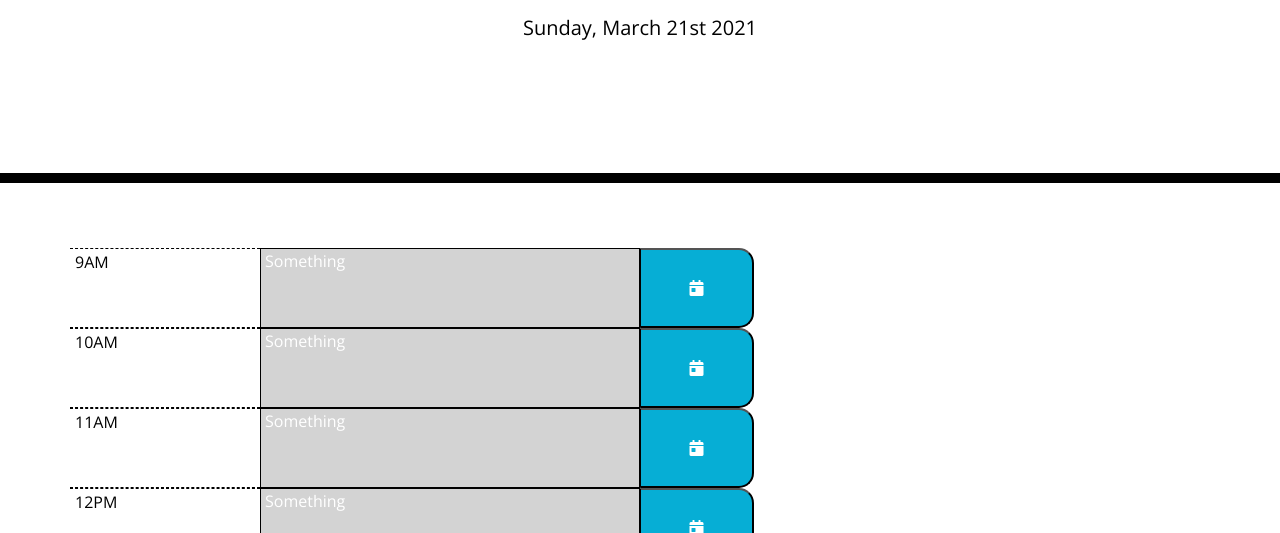
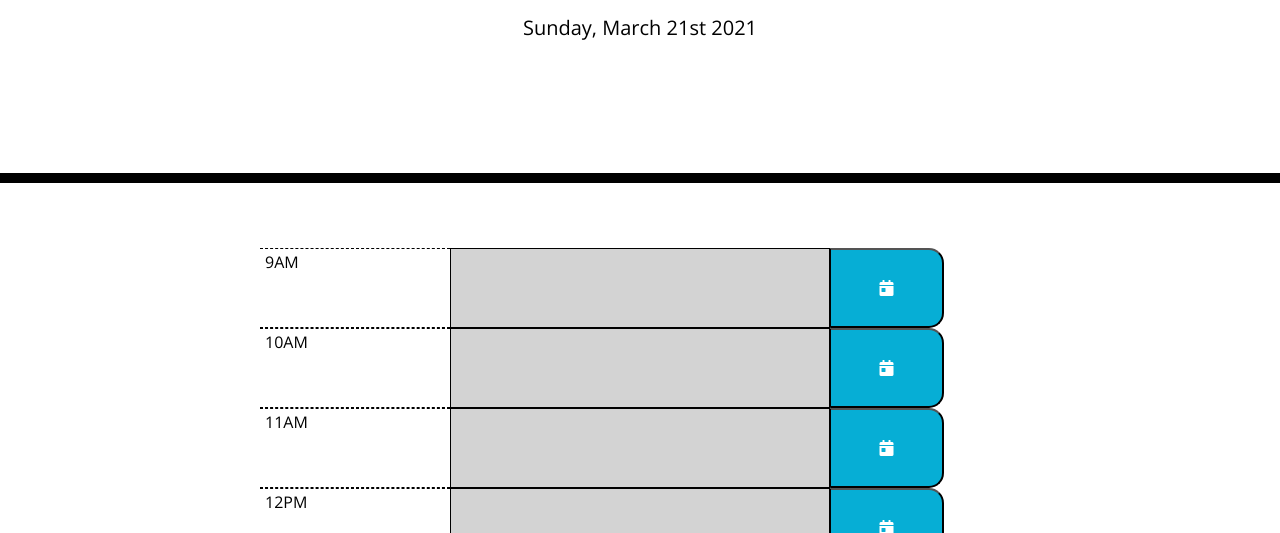
Before and after one commit to luluvann/work-day-scheduler, a plain HTML site: page index.html in a window 1280 px wide. Shown: the part 241-774 px from the top of the page. Drawn offline with nearby package versions, Linux system fonts and the light colour scheme.

Commit message:
fixed style

```diff
--- a/script.js
+++ b/script.js
@@ -7,12 +7,12 @@ $("#currentDay").text(currentDay)
 function buildTimeBlocks(){
     for(var i=0;i<businessHours.length;i++){
         var timeBlock = businessHours[i]
-        $("#timeBlocks").append(`<div class="row" >
+        $("#timeBlocks").append(`<div class="row d-flex justify-content-center" >
                                         <div class="col-2 p-0">
                                                 <p class="hour p1-1 m-0">${timeBlock}</p>
                                         </div>
                                         <div class="col-4 p-0">
-                                            <p class="description p-1 m-0" id=${businessHours[i]}>Something</p>
+                                            <p class="description p-1 m-0" id=${businessHours[i]}></p>
                                         </div>
                                         <div class="col-2 p-0">
                                             <button class="saveBtn"><i class="fas fa-calendar-day"></i></button>
--- a/style.css
+++ b/style.css
@@ -70,7 +70,7 @@ textarea{
 }
 
 .saveBtn i:hover {
-  font-size: 20px;
+  font-size: 40px;
   transition: all .3s ease-in-out;
 }
 
```
